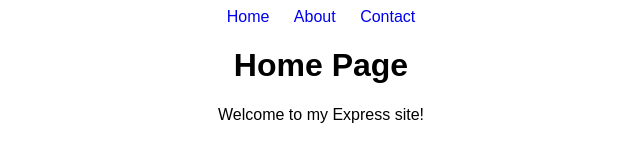
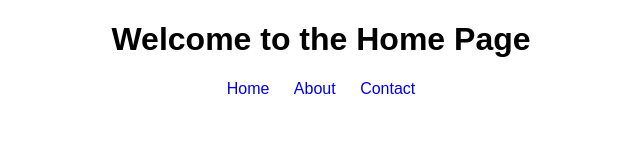
Before and after one commit to clark1903/express-multipage-site, a website: page views/index.html in a window 1280 px wide. Shown: the whole page, without its empty margins (319-959 px from the left). Drawn offline with Linux system fonts and the light colour scheme.

Commit message:
Update index.html

```diff
--- a/views/index.html
+++ b/views/index.html
@@ -7,13 +7,11 @@
   <link rel="stylesheet" href="/style.css" />
 </head>
 <body>
+    <h1>Welcome to the Home Page</h1>
   <nav>
     <a href="/">Home</a>
     <a href="/about">About</a>
     <a href="/contact">Contact</a>
   </nav>
-
-  <h1>Home Page</h1>
-  <p>Welcome to my Express site!</p>
 </body>
 </html>
```
